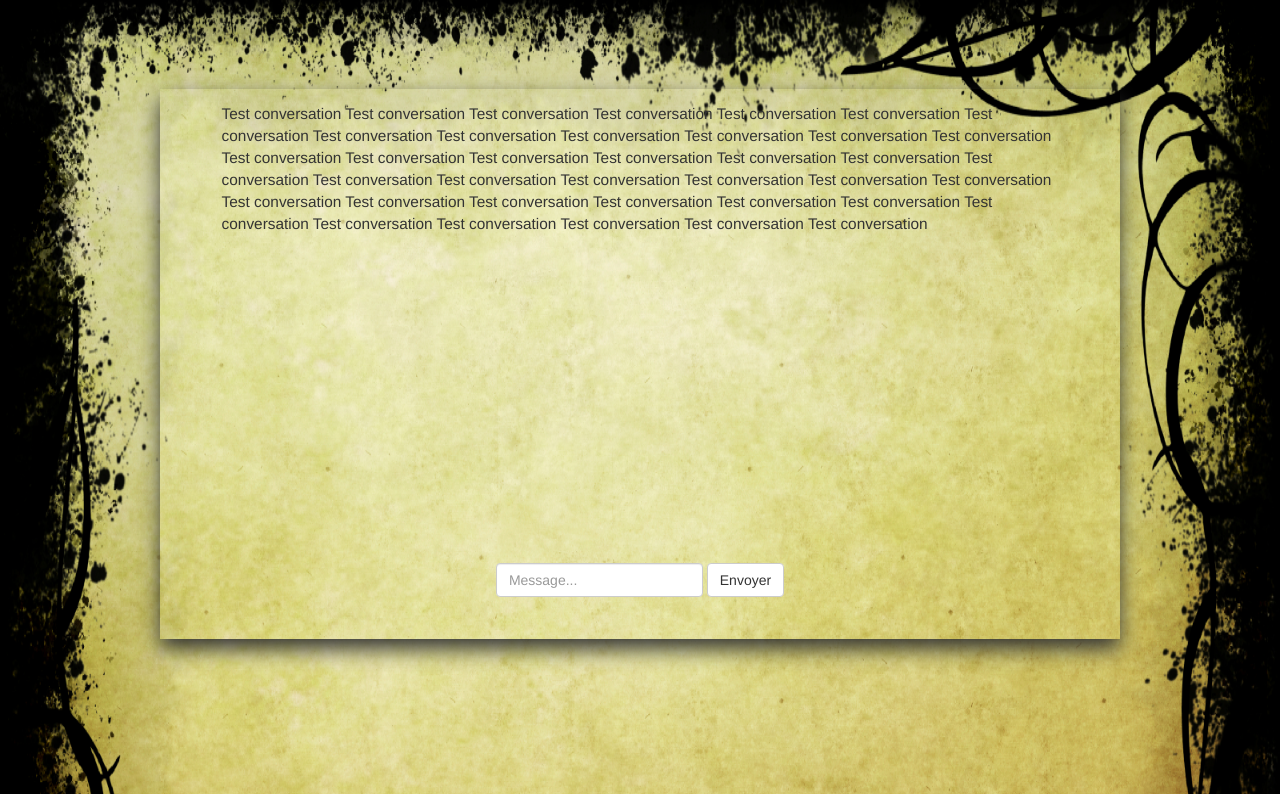
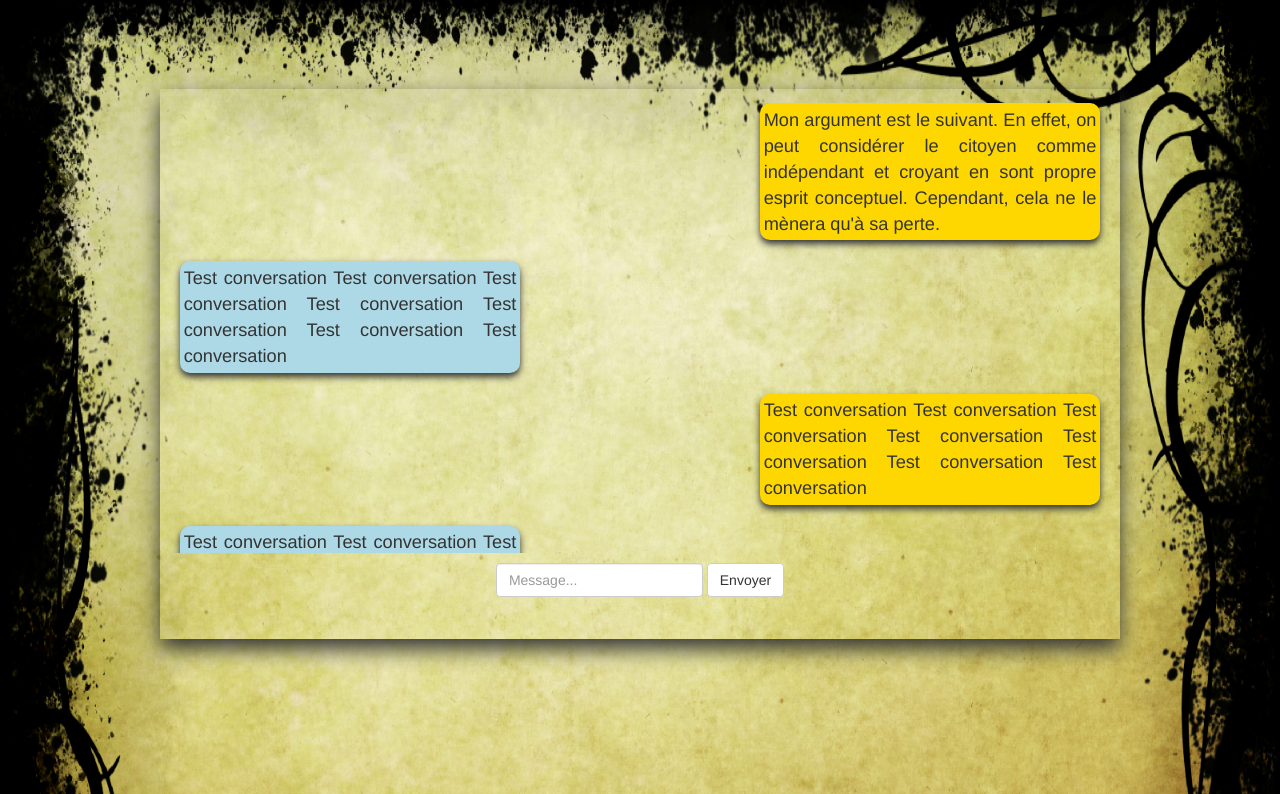
Before and after one commit to Clm-Roig/socrastination, a PHP site: page /interfacejeu.php?nforum=1 in a window 1280 px wide. Shown: the part 72-866 px from the top of the page. Run offline with PHP 8.4, Linux system fonts and the light colour scheme; the visitor is signed in with stand-in values (Sample User, id 1); data that the repository does not hold is empty.

Commit message:
Début conception du chat

```diff
--- a/site_web/css/style.css
+++ b/site_web/css/style.css
@@ -200,10 +200,11 @@ p.foot {
 
 #conversation{
 	height : 450px;
+	width : 100%;
+	overflow-y : scroll;
 }
 
 #form_chat {
-	display : block;
 	margin-bottom : 2em;
 }
 
@@ -211,3 +212,28 @@ h2.haut_chat {
 	color:white;
 	text-align:center;
 }
+
+.message_adv, .message_moi {
+	margin-bottom : 1.5em;
+	box-shadow : 0 4px 7px;
+	border-radius : 10px;
+}
+
+.message_adv {
+	background-color : gold;
+	margin-left : 600px;
+	margin-right : 20px;
+}
+
+.message_moi{
+	background-color : lightblue;
+	margin-right : 600px;
+	margin-left : 20px;
+}
+
+p.arg {
+	margin : 0;
+	padding : 0.2em;
+	font-size : 1.3em;
+	text-align : justify;
+}
--- a/site_web/interfacejeu.php
+++ b/site_web/interfacejeu.php
@@ -69,7 +69,30 @@
 
 					<!-- Panneau affichage de la conversation -->
 							<div id="conversation">
-								<p>Test conversation Test conversation Test conversation Test conversation Test conversation Test conversation Test conversation Test conversation Test conversation Test conversation Test conversation Test conversation Test conversation Test conversation Test conversation Test conversation Test conversation Test conversation Test conversation Test conversation Test conversation Test conversation Test conversation Test conversation Test conversation Test conversation Test conversation Test conversation Test conversation Test conversation Test conversation Test conversation Test conversation Test conversation Test conversation Test conversation Test conversation Test conversation</p>
+								<div class ="message_adv">
+									<p class="arg">Mon argument est le suivant. En effet, on peut considérer le citoyen comme indépendant et croyant en sont propre esprit conceptuel. Cependant, cela ne le mènera qu'à sa perte.</p>
+								</div>
+								<div class="message_moi">
+									<p class="arg">Test conversation Test conversation Test conversation Test conversation Test conversation Test conversation Test conversation</p>
+								</div>
+								<div class ="message_adv">
+									<p class="arg">Test conversation Test conversation Test conversation Test conversation Test conversation Test conversation Test conversation</p>
+								</div>
+								<div class="message_moi">
+									<p class="arg">Test conversation Test conversation Test conversation Test conversation Test conversation Test conversation Test conversation</p>
+								</div>
+								<div class ="message_adv">
+									<p class="arg">Mon argument est le suivant. En effet, on peut considérer le citoyen comme indépendant et croyant en sont propre esprit conceptuel. Cependant, cela ne le mènera qu'à sa perte.</p>
+								</div>
+								<div class="message_moi">
+									<p class="arg">Test conversation Test conversation Test conversation Test conversation Test conversation Test conversation Test conversation</p>
+								</div>
+								<div class ="message_adv">
+									<p class="arg">Test conversation Test conversation Test conversation Test conversation Test conversation Test conversation Test conversation</p>
+								</div>
+								<div class="message_moi">
+									<p class="arg">Test conversation Test conversation Test conversation Test conversation Test conversation Test conversation Test conversation</p>
+								</div>
 							</div>
 					<!-- Fermeture panneau -->
 
```
